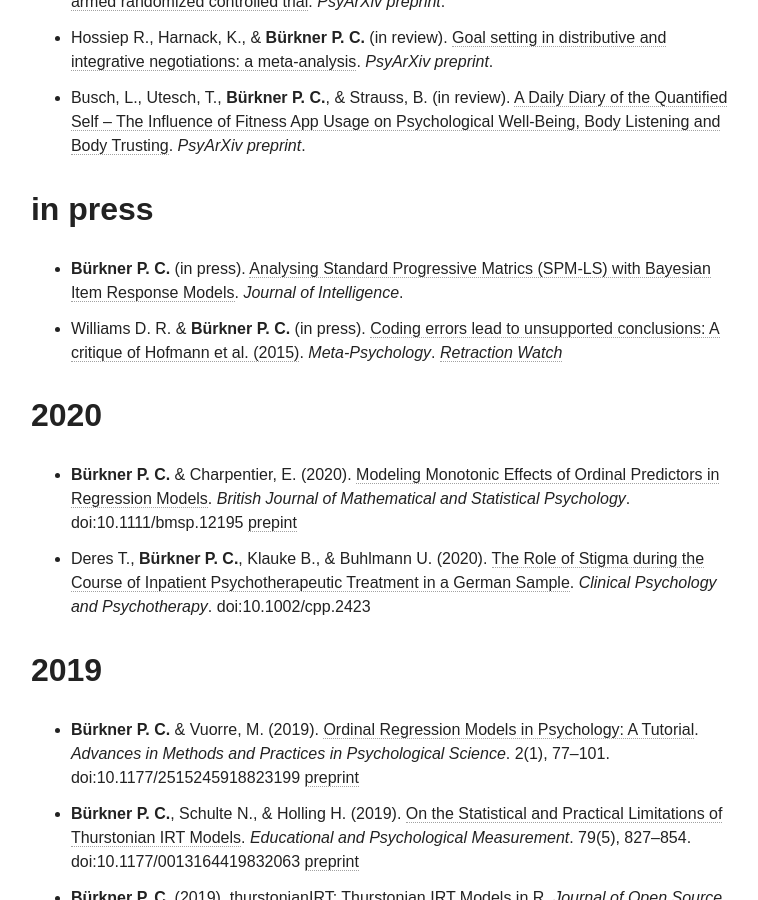
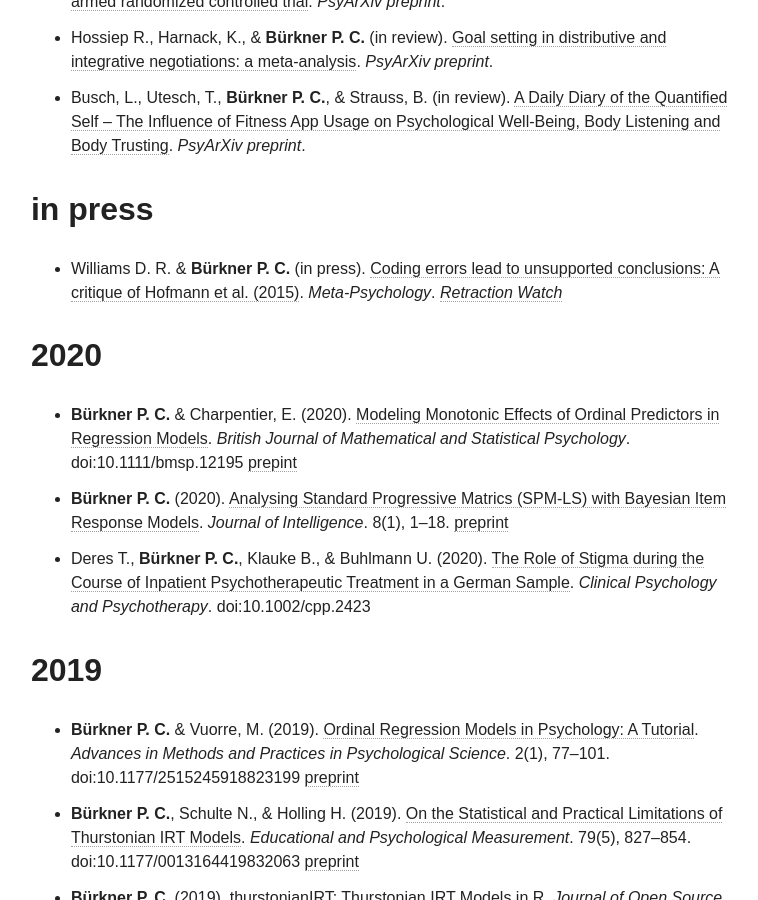
Before and after one commit to paul-buerkner/paul-buerkner.github.io, a Jekyll site: the page built from publications/index.md, in a window 1280 px wide and 900 px high, scrolled down 1280 px. Shown: the whole window, without its empty margins (255-1013 px from the left). Built offline with Jekyll 4.4.1, drawn with Linux system fonts in a browser that asks for light colours; nearby versions of some CDN libraries.

Commit message:
move paper to "published"

```diff
--- a/publications/index.md
+++ b/publications/index.md
@@ -20,12 +20,12 @@ excerpt: "A list of my publications"
 
 ## in press
 
-* **Bürkner P. C.** (in press). [Analysing Standard Progressive Matrics (SPM-LS) with Bayesian Item Response Models](https://psyarxiv.com/gn5hk). *Journal of Intelligence*.
 * Williams D. R. & **Bürkner P. C.** (in press). [Coding errors lead to unsupported conclusions: A critique of Hofmann et al. (2015)](https://osf.io/preprints/psyarxiv/2jpdb/). *Meta-Psychology*. [*Retraction Watch*](http://retractionwatch.com/2016/10/04/oh-well-love-hormone-doesnt-reduce-psychiatric-symptoms-says-researchers-in-request-to-retract/)
 
 ## 2020
 
 * **Bürkner P. C.** & Charpentier, E. (2020). [Modeling Monotonic Effects of Ordinal Predictors in Regression Models](https://doi.org/10.1111/bmsp.12195). *British Journal of Mathematical and Statistical Psychology*. doi:10.1111/bmsp.12195 [prepint](https://psyarxiv.com/9qkhj/)
+* **Bürkner P. C.** (2020). [Analysing Standard Progressive Matrics (SPM-LS) with Bayesian Item Response Models](https://www.mdpi.com/2079-3200/8/1/5). *Journal of Intelligence*. 8(1), 1--18. [preprint](https://psyarxiv.com/gn5hk)
 * Deres T., **Bürkner P. C.**, Klauke B., & Buhlmann U. (2020). [The Role of Stigma during the Course of Inpatient Psychotherapeutic Treatment in a German Sample](https://doi.org/10.1002/cpp.2423). *Clinical Psychology and Psychotherapy*.
 doi:10.1002/cpp.2423
 
```
